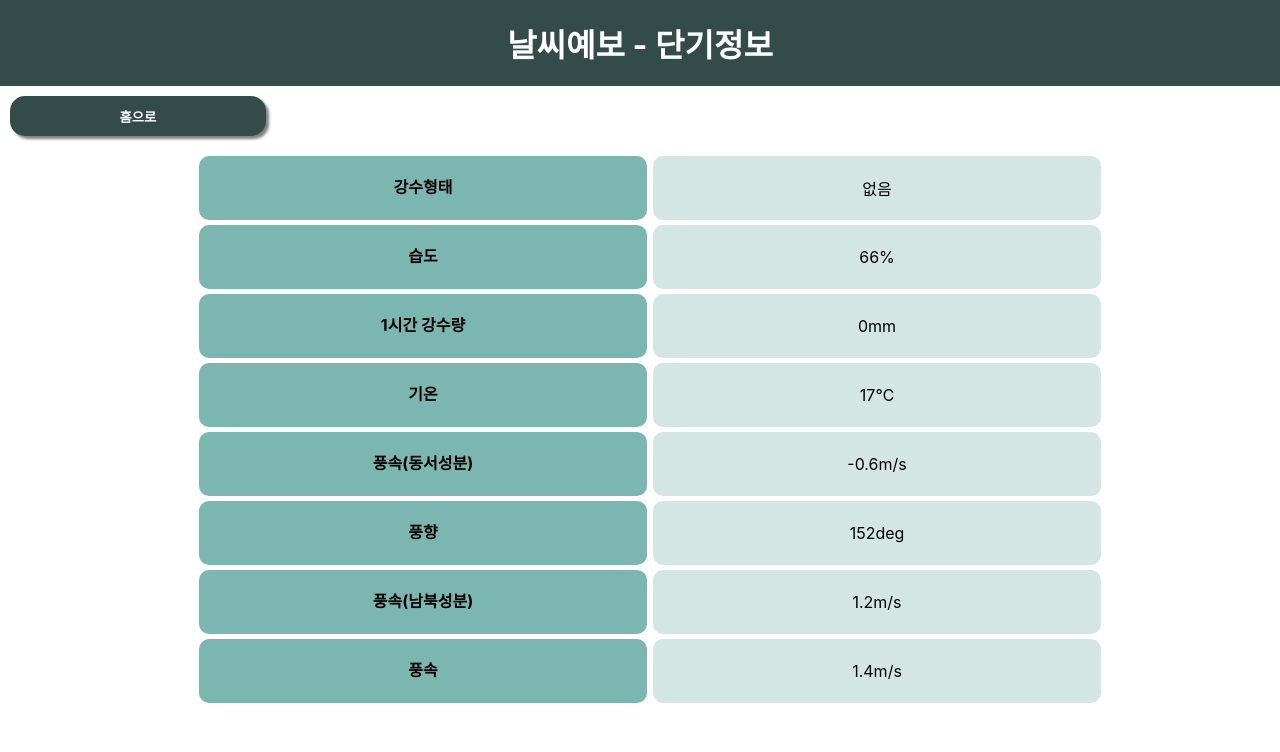
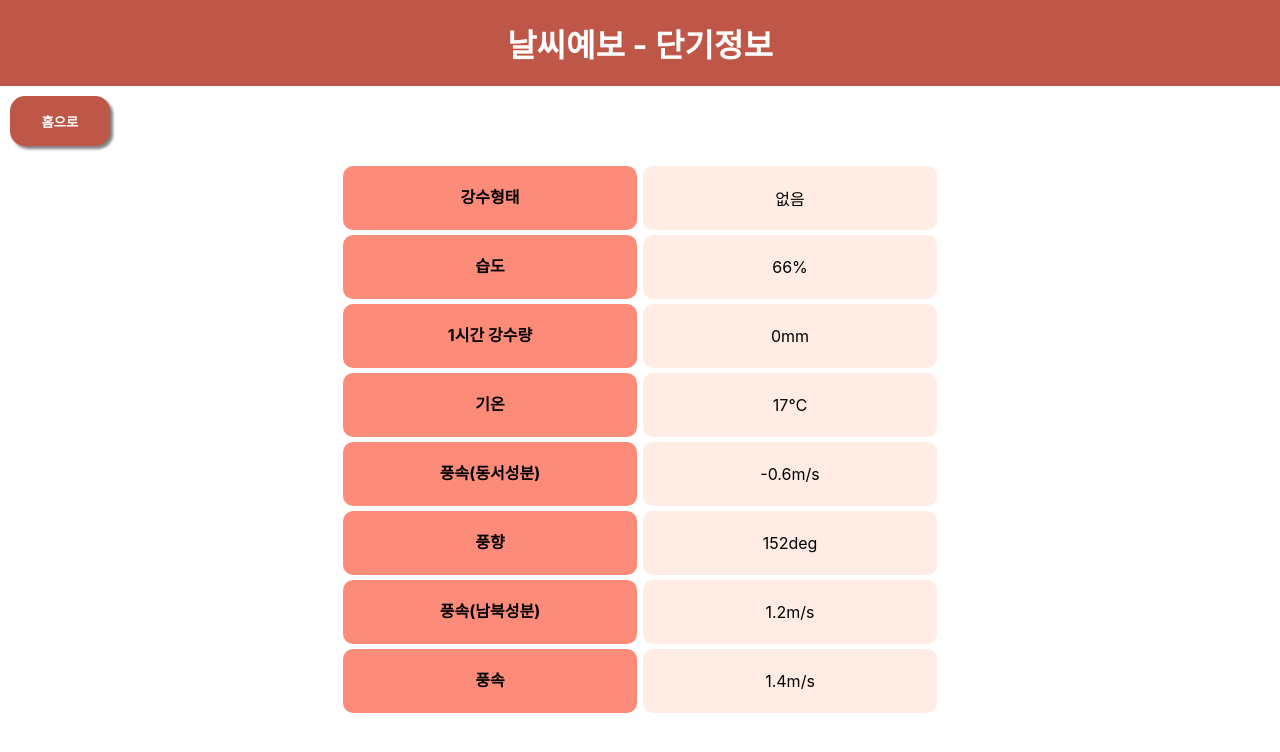
Before and after one commit to danmiee/Project6_Weather, a React (Create React App) app: page / in a window 1280 px wide. Shown: the top 752 px of the page. Built offline with nearby package versions, Linux system fonts and the light colour scheme; the HTML template or start-up script is replaced by a standard one.

Commit message:
사이즈 및 색상변경

```diff
--- a/src/com/WeatherDay.js
+++ b/src/com/WeatherDay.js
@@ -25,7 +25,7 @@ function WeatherDay(props) {
             {d}일 후<br />오전 강수량
           </span>
           <span className='spanData'>
-            {items[0]}
+            {items[0]}%
           </span>
         </li>
         <li>
@@ -33,7 +33,7 @@ function WeatherDay(props) {
             {d}일 후<br />오후 강수량
           </span>
           <span className='spanData'>
-            {items[1]}
+            {items[1]}%
           </span></li>
         <li>
           <span className='spanList'>
--- a/src/com/WeatherMain.js
+++ b/src/com/WeatherMain.js
@@ -21,19 +21,19 @@ function WeatherMain() {
       <form className="btForm">
         <button className="wmBt"
           onClick={((e) => { e.preventDefault(); handleClick(3); })}>
-          3일 후 날씨
+          3일 후
         </button>
         <button className="wmBt"
           onClick={((e) => { e.preventDefault(); handleClick(4); })}>
-          4일 후 날씨
+          4일 후
         </button>
         <button className="wmBt"
           onClick={((e) => { e.preventDefault(); handleClick(5); })}>
-          5일 후 날씨
+          5일 후
         </button>
         <button className="wmBt"
           onClick={((e) => { e.preventDefault(); handleClick(6); })}>
-          6일 후 날씨
+          6일 후
         </button>
       </form>
       {/* 속성값 부여 > WeatherDay에서 props 사용가능 */}
--- a/src/com/weather.css
+++ b/src/com/weather.css
@@ -1,3 +1,4 @@
+/* 공통 */
 * {
   margin: 0;
   padding: 0;
@@ -9,11 +10,12 @@ h1 {
   justify-content: center;
   align-items: center;
   padding: 20px;
-  background-color: #334B49;
+  background-color: #BF5748;
   color: #ffffff;
   font-weight: bolder;
 }
 
+/* Home */
 .homeForm {
   display: flex;
   flex-wrap: wrap;
@@ -29,7 +31,7 @@ h1 {
   margin: 5vw;
   width: 50vw;
   height: 15vh;
-  background-color: #D3E6E4;
+  background-color: #FFECE4;
   font-size: x-large;
   font-weight: bolder;
   border: none;
@@ -37,14 +39,40 @@ h1 {
   box-shadow: 3px 3px 3px gray;
   transition-duration: 0.1s;
 }
+
+/* WeatherMain */
+.btForm {
+  display: flex;
+  justify-content: center;
+  align-items: center;
+  padding: 5px;
+  margin: 5vh 0 5vh 0;
+}
+
+.wmBt {
+  display: inline-flex;
+  justify-content: center;
+  align-items: center;
+  margin: 5px;
+  width: 20vw;
+  height: 5vh;
+  background-color: #FFECE4;
+  font-weight: bold;
+  border: none;
+  border-radius: 15px;
+  box-shadow: 3px 3px 3px gray;
+  transition-duration: 0.1s;
+}
+
+/* WeatherMain & WeatherMain2 */
 .homeBt {
   display: inline-flex;
   justify-content: center;
   align-items: center;
   margin: 10px;
-  width: 20vw;
-  height: 5vh;
-  background-color: #334B49;
+  width: 100px;
+  height: 50px;
+  background-color: #BF5748;
   font-weight: bold;
   border: none;
   border-radius: 15px;
@@ -53,40 +81,21 @@ h1 {
   color: white;
 }
 
-.btForm {
-  display: flex;
-  justify-content: center;
-  align-items: center;
-  padding: 5px;
-  margin: 2vh;
-}
-
-.wmBt {
-  display: inline-flex;
-  justify-content: center;
-  align-items: center;
-  margin: 5px 10px 5px 10px;
-  width: 20vw;
-  height: 5vh;
-  background-color: #D3E6E4;
-  font-weight: bold;
-  border: none;
-  border-radius: 15px;
-  box-shadow: 3px 3px 3px gray;
-  transition-duration: 0.1s;
-}
-
 button:hover {
-  background-color: #7CB6B1;
+  background-color: #FC8C79;
   color: #000000;
 }
 
 button:active {
-  background-color: #7CB6B1;
+  background-color: #FC8C79;
   box-shadow: none;
 }
 
 ul {
+  display: flex;
+  flex-direction: column;
+  justify-content: center;
+  align-items: center;
   margin: 10px;
 }
 
@@ -95,7 +104,7 @@ li {
   justify-content: center;
   align-items: center;
   margin: 0 10vw 5px 10vw;
-  width: 80vw;
+  width: 600px;
   height: 8vh;
 }
 
@@ -103,10 +112,10 @@ li {
   display: flex;
   justify-content: center;
   align-items: center;
-  width: 35vw;
+  width: 30vw;
   height: inherit;
   line-height: 160%;
-  background-color: #7CB6B1;
+  background-color: #FC8C79;
   color: #000000;
   border-radius: 10px;
   margin: 3px;
@@ -118,9 +127,9 @@ li {
   display: flex;
   justify-content: center;
   align-items: center;
-  width: 35vw;
+  width: 30vw;
   height: inherit;
-  background-color: #D3E6E4;
+  background-color: #FFECE4;
   border-radius: 10px;
   margin: 3px
 }
```
